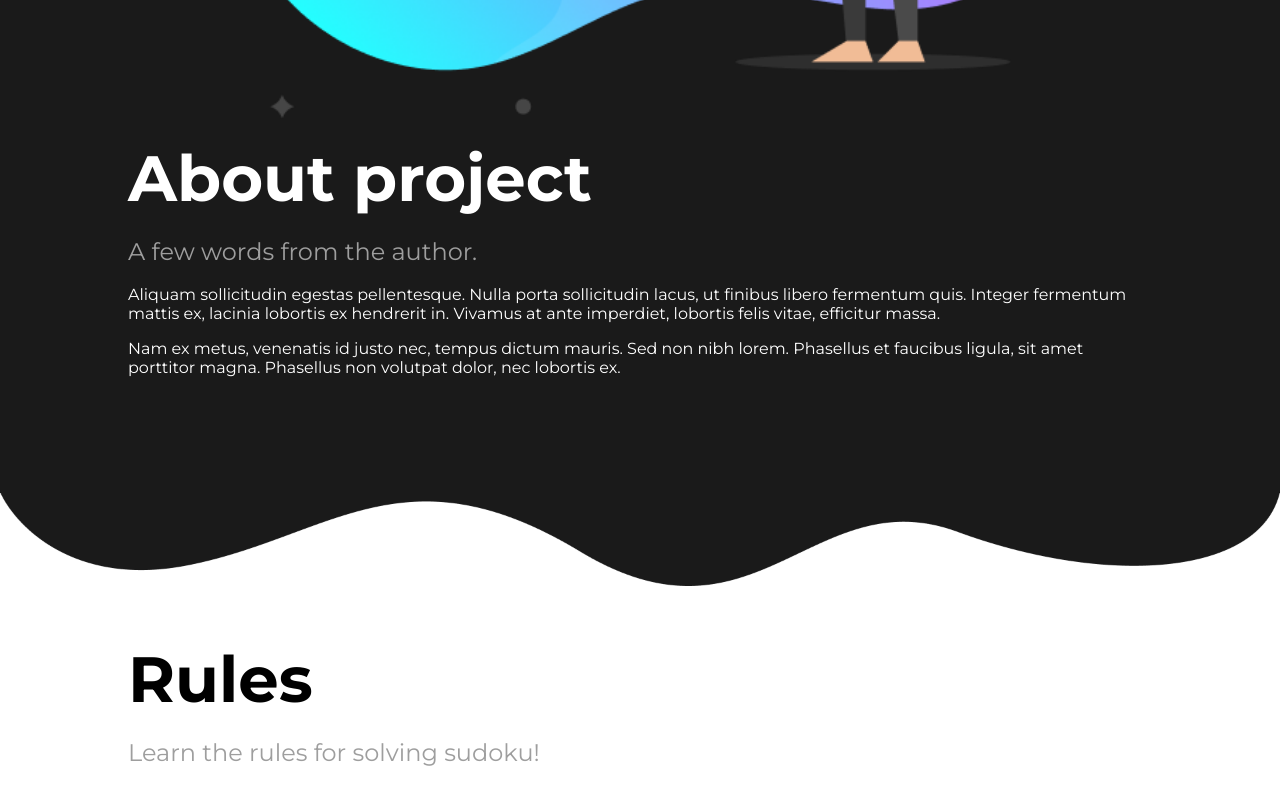
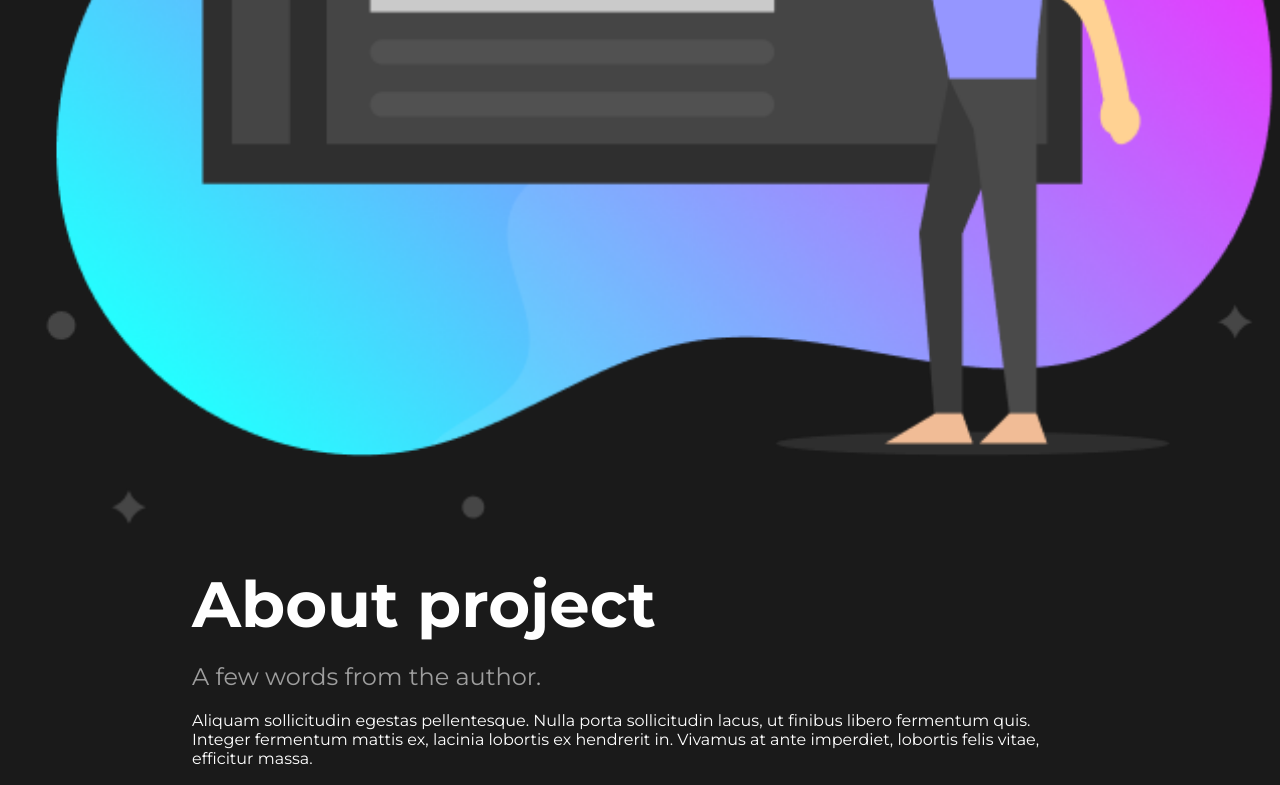
Before and after one commit to NikolSkvarilova/sudoku, a React (Create React App) app in the folder app/: page / in a window 1280 px wide. Shown: the part 3020-3805 px from the top of the page. Built offline with nearby package versions, Linux system fonts and the light colour scheme.

Commit message:
Reworked again hahaha

```diff
--- a/app/src/App.js
+++ b/app/src/App.js
@@ -101,8 +101,10 @@ function App() {
           line_color={`linear-gradient(to top, ${colorPalette.fancy1}, ${colorPalette.fancy2}`}
           img={require('./images/about_img.png')}
           alt="Designer Image"
+          img_align_mobile="top"
           img_align="right"
-          img_align_mobile="top"
+          img_position="to_edge"
+          img_full_width_mobile
         />
       </section>
 
--- a/app/src/Components/TextSection/TextSection.jsx
+++ b/app/src/Components/TextSection/TextSection.jsx
@@ -17,7 +17,6 @@ const TextSection = (props) => {
     // optimize it for the case where the picture is on the right from the text.
 
     if (img_align_mobile == null) {
-      console.log("UNDEFINED")
       if (img_align === "left") {
         return "top";
       } else {
@@ -36,17 +35,19 @@ const TextSection = (props) => {
   };
 
 
-  const checkImgPositionStyle = (img_align, img_position) => {
-    if (img_position == "to_edge" && img_align == "left") {
-      return {
-        'justifyContent': 'flex-start'
-      };
-    } else if (img_position == "to_edge" && img_align == "right") {
-      return {
-        'justifyContent': 'flex-end'
-      };
-    }
-  };
+  // const checkImgPositionStyle = (img_align, img_position) => {
+  //   if (img_position == "to_edge" && img_align == "left") {
+  //     // Image is to the edge on the left
+  //     return {
+  //       'justifyContent': 'flex-start',
+  //     };
+  //   } else if (img_position == "to_edge") {
+  //     // Image is to the edge on the right
+  //     return {
+  //       'justifyContent': 'flex-end',
+  //     };
+  //   }
+  // };
 
   // Styles of the main title
   let titleStyles = {
@@ -68,30 +69,37 @@ const TextSection = (props) => {
     'background': !! props.line_color ? props.line_color : ""
   };
 
-  // ---------------------------
+  // let imgMobileAlign = checkImgMobileAlignment(props.img_align, props.img_align_mobile)
 
-  // Styles for the main wrapper
-  let imgPositionStyle = checkImgPositionStyle(props.img_align, props.img_position);
+  // let imgPosition = checkImgPositionStyle(props.img_align, props.img_position)
 
-  // Class for aligning the image on the mobile screen
-  let imgAlignMobileClass = checkImgMobileAlignment(props.img_align, props.img_align_mobile);
+  let imgPositionClass = "";
+  if (props.img_position === "to_edge" &&  props.img_align === "left") {
+    imgPositionClass = "to_edge_left_full_screen_mobile"
+  } else if (props.img_position === "to_edge" &&  props.img_align != "left") {
+    imgPositionClass = "to_edge_right_full_screen_mobile"
+  } else {
+    imgPositionClass = "img_center"
+  }
+
+  let textPadding = "";
+  if (props.img_align === "left") {
+    textPadding = "img_on_the_left_from_text"
+  } else {
+    textPadding = "img_on_the_right_from_text"
+  }
+
+  let imgSizeMobile = "";
+  if (!! props.img_full_width_mobile) {
+    imgSizeMobile = "img_full_width_mobile"
+  } else {
+    imgSizeMobile = "img_regular_width_mobile"
+  }
 
   return (
-    <div className={`text_section_container ${imgAlignMobileClass}`}>
-      {/* Image on the left */}
-      {props.img_align == "left" ?
-        <div className={`img_half_container ${!! props.img_mobile_whole_size ? "full_page_width" : ""}`} style={imgPositionStyle} >
-          <img
-            className={`img_half left ${!! props.img_mobile_whole_size ? "full_page_width" : ""}`}
-            style={props.img_align_mobile === "top" ? {'marginBottom': '20px'} : {'marginTop': '20px'}}
-            src={props.img} alt={props.alt}>
-          </img>
-        </div>
-        : ""
-      }
-
+    <div className={`text_section_container ${props.img_align} ${checkImgMobileAlignment(props.img_align, props.img_align_mobile)}`}>
       <div className="text_half_container">
-        <div className="text_half_wrapper">
+        <div className={`text_half_wrapper ${textPadding}`}>
           {/* Rectangle thingy */}
           {!! props.line_color ? <div className="rectangle" style={lineStyles}></div> : ""}
 
@@ -110,17 +118,13 @@ const TextSection = (props) => {
         </div>
       </div>
 
-      {/* Image on the right (default value) */}
-      {props.img_align != "left" ?
-        <div className={`img_half_container ${!! props.img_mobile_whole_size ? "full_page_width" : ""}`} style={imgPositionStyle} >
+        <div className={`img_half_container ${imgPositionClass}`}>
           <img
-            className={`img_half right ${!! props.img_mobile_whole_size ? "full_page_width" : ""}`}
-            style={props.img_align_mobile === "top" ? {'marginBottom': '20px'} : {'marginTop': '20px'}}
-            src={props.img} alt={props.alt}>
+            className={`img_half ${imgSizeMobile}`}
+            src={props.img}
+            alt={props.alt}>
           </img>
         </div>
-        : ""
-      }
     </div>
   );
 }
@@ -138,7 +142,7 @@ TextSection.propTypes = {
   img_align:              PropTypes.string, // The image is on the left/right from the text; values: 'left', 'right'; default: 'right'
   img_align_mobile:       PropTypes.string, // The image is on above/below the text; values: 'top', 'bot'; default: 'top'
   img_position:           PropTypes.string, // Values: 'to_edge'
-  img_mobile_whole_size:  PropTypes.bool    // The Image is fullscreen on the mobile
+  img_full_width_mobile:  PropTypes.bool    // On the phone small-desktop screen and smaller, should the image be full-screen or not
 }
 
 export default TextSection;
--- a/app/src/Components/TextSection/TextSection.scss
+++ b/app/src/Components/TextSection/TextSection.scss
@@ -3,31 +3,29 @@
 
 
 .text_section_container {
+  position: relative;
+  display: flex;
   margin-bottom: $component_margin_bottom;
-  display: flex;
-  justify-content: space-evenly;
 
   .text_half_container {
-    max-width: 40%;
+    width: 50%;
+    display: flex;
+    align-items: center;
+    justify-content: center;
 
     @media only screen and (max-width: map-get($breakpoints, small-desktop)) {
-      max-width: 100%;
+      width: 100%;
     }
 
     .text_half_wrapper {
       display: flex;
-      height: 100%;
       align-items: center;
-
-      @media only screen and (max-width: map-get($breakpoints, small-desktop)) {
-        padding: 0 10vw;
-      }
 
       .rectangle {
         width: $line-size;
         margin-right: 50px;
         flex-shrink: 0;
-        height: 100%;
+        height: 500px;
 
         @media only screen and (max-width: map-get($breakpoints, small-desktop)) {
           display: none;
@@ -35,7 +33,6 @@
       }
 
       .text_half {
-
         .text_section_title {
           @include clean-element;
           font-family: map-get($font-families, section-title);
@@ -53,46 +50,101 @@
         }
       }
     }
+
+
+
   }
 
   .img_half_container {
     display: flex;
-    justify-content: center;
-    align-items: center;
+    width: 50%;
 
     @media only screen and (max-width: map-get($breakpoints, small-desktop)) {
-      max-width: 100%;
+      width: 100%;
     }
 
     .img_half {
-      width: 80%;
-      height: auto;
-
-      @media only screen and (max-width: map-get($breakpoints, small-desktop)) {
-        width: 70vw;
-      }
+      margin: 5vh 0;
     }
   }
 }
 
 
-.full_page_width {
-  @media only screen and (max-width: map-get($breakpoints, small-desktop)) {
-    min-width: 100%;
-  }
+.left {
+  flex-direction: row-reverse;
 }
 
+.right {
+  flex-direction: row;
+}
 
 .top {
   @media only screen and (max-width: map-get($breakpoints, small-desktop)) {
-    align-items: center;
     flex-direction: column-reverse;
   }
 }
 
 .bot {
   @media only screen and (max-width: map-get($breakpoints, small-desktop)) {
-    align-items: center;
     flex-direction: column;
   }
 }
+
+@mixin justify_content_small_desktop {
+  @media only screen and (max-width: map-get($breakpoints, small-desktop)) {
+    justify-content: center;
+  }
+}
+
+
+.to_edge_right_full_screen_mobile {
+  justify-content: flex-end;
+  @include justify_content_small_desktop()
+}
+
+.to_edge_left_full_screen_mobile {
+  justify-content: flex-start;
+  @include justify_content_small_desktop()
+}
+
+.img_center {
+  justify-content: center;
+}
+
+.img_on_the_left_from_text {
+  padding-left: 3vw;
+  padding-right: 10vw;
+
+  @media only screen and (max-width: map-get($breakpoints, small-desktop)) {
+    padding: 0 15vw;
+  }
+
+}
+
+.img_on_the_right_from_text {
+  padding-left: 10vw;
+  padding-right: 3vw;
+
+  @media only screen and (max-width: map-get($breakpoints, small-desktop)) {
+    padding: 0 15vw;
+  }
+}
+
+.img_full_width_mobile {
+  max-width: 90%;
+  height: auto;
+
+  @media only screen and (max-width: map-get($breakpoints, small-desktop)) {
+    min-width: 100%;
+  }
+}
+
+.img_regular_width_mobile {
+  max-width: 90%;
+  height: auto;
+
+  @media only screen and (max-width: map-get($breakpoints, small-desktop)) {
+    max-width: 70%;
+    min-width: 65%;
+  }
+}
```
